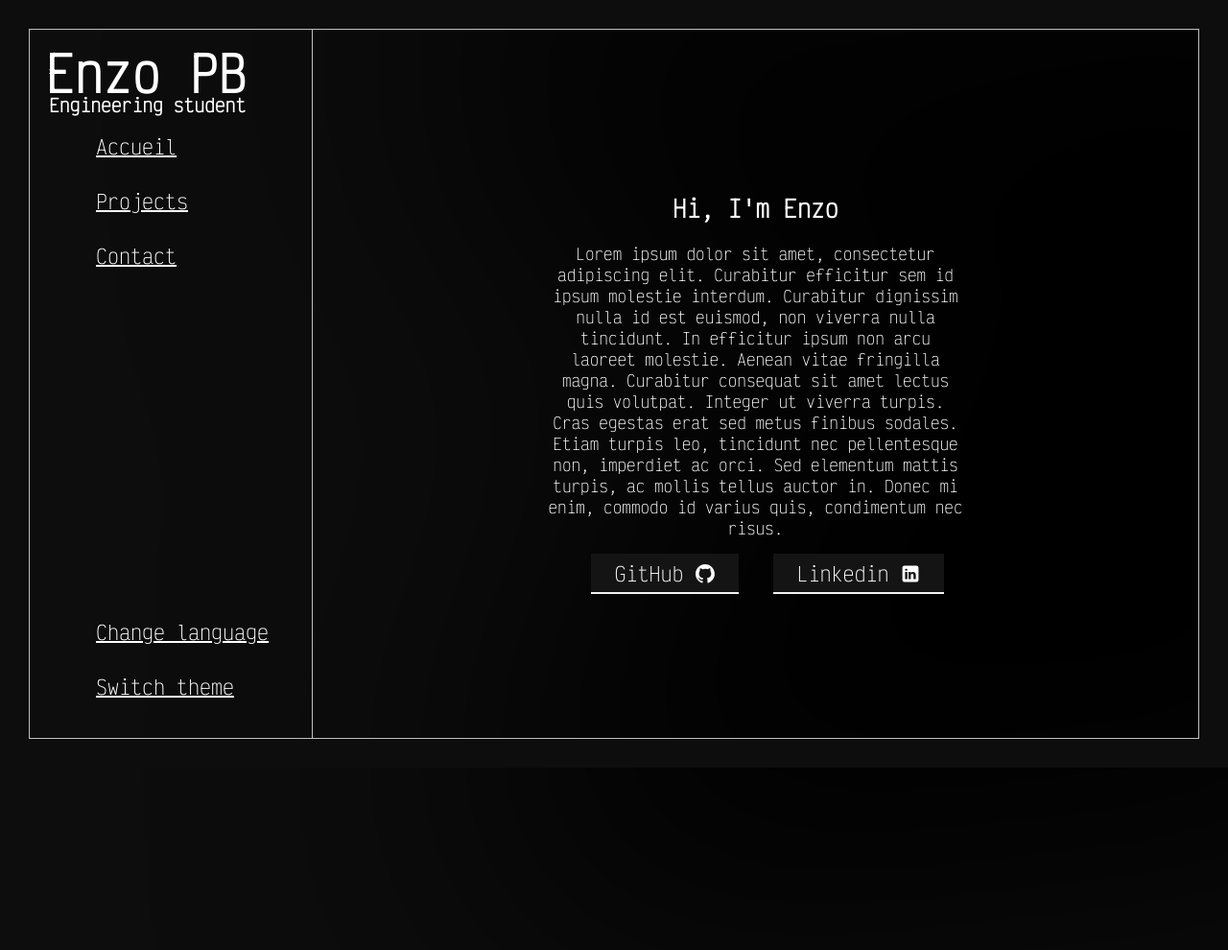
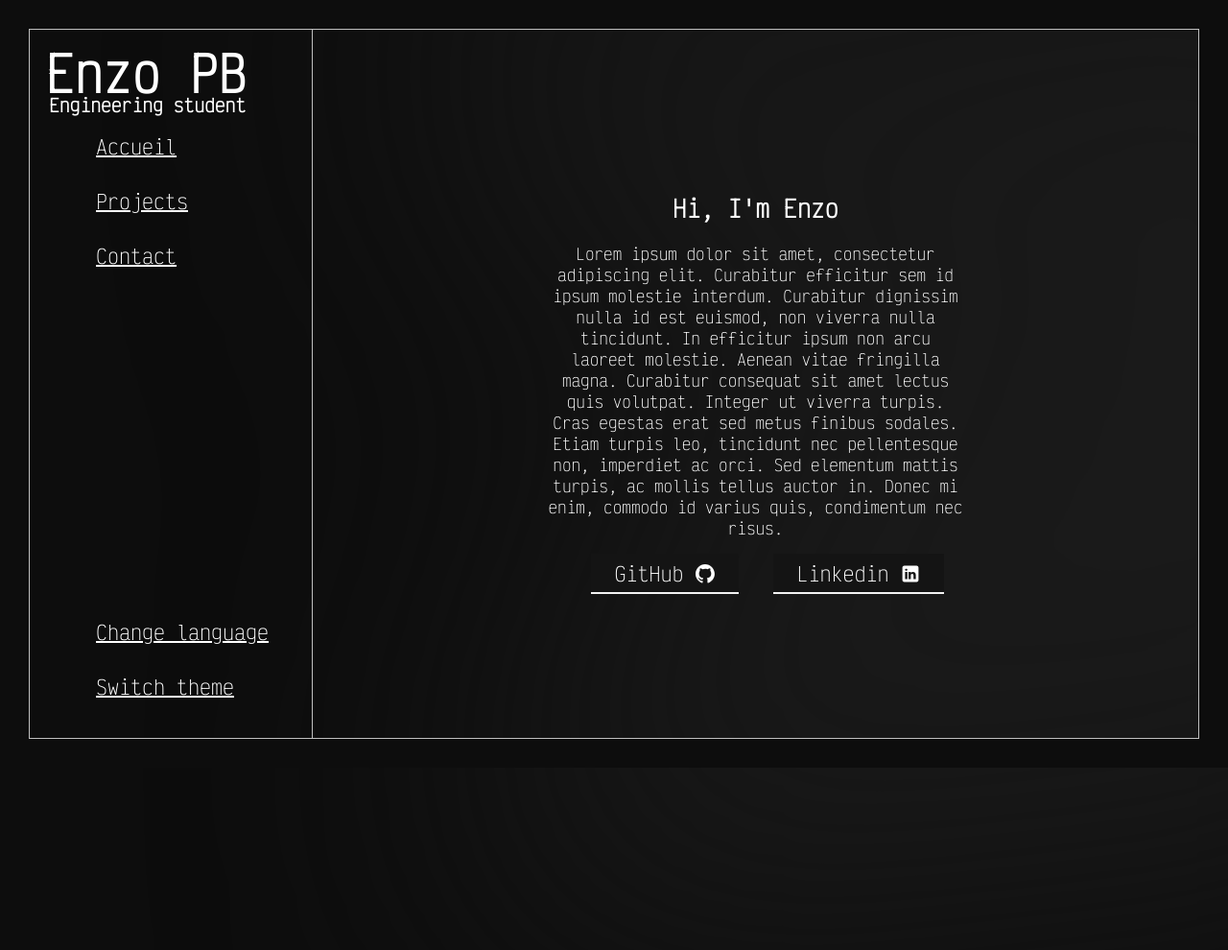
Before and after one commit to EnzoPB/portfolio, a Django app: page / in a window 1280 px wide; the page is wider, and only the part inside the window is pictured. Shown: that part at 96% size. Run offline with Django 4.2, Linux system fonts and the light colour scheme.

Commit message:
better particles color handling + static files config

```diff
--- a/enzopbme/settings.py
+++ b/enzopbme/settings.py
@@ -123,6 +123,7 @@ USE_TZ = True
 # https://docs.djangoproject.com/en/4.2/howto/static-files/
 
 STATIC_URL = 'static/'
+STATIC_ROOT = BASE_DIR / 'static/'
 
 # Default primary key field type
 # https://docs.djangoproject.com/en/4.2/ref/settings/#default-auto-field
--- a/portfolio/static/portfolio/css/_portfolio.sass
+++ b/portfolio/static/portfolio/css/_portfolio.sass
@@ -45,6 +45,7 @@ main
   animation: particles-fadein 4s
   width: 100%
   height: 100%
+  color: $dark
 
 header
   padding: 20px
--- a/portfolio/static/portfolio/css/main.css
+++ b/portfolio/static/portfolio/css/main.css
@@ -51,6 +51,7 @@ main {
   animation: particles-fadein 4s;
   width: 100%;
   height: 100%;
+  color: hsl(0, 0%, 10%);
 }
 
 header {
--- a/portfolio/static/portfolio/js/particles.js
+++ b/portfolio/static/portfolio/js/particles.js
@@ -16,6 +16,7 @@ class Particles {
     }
 
     update() {
+        ctx.fillStyle = window.getComputedStyle(canvas).color;
         // change the speed
         this.speedX += Math.floor(Math.random() * 3) - 1;
         this.speedY += Math.floor(Math.random() * 3) - 1;
@@ -67,7 +68,6 @@ var ctx;
 function init() {
     canvas = document.getElementById('particles');
     ctx = canvas.getContext('2d');
-    ctx.fillStyle = '#555';
     resetSize();
     window.requestAnimationFrame(draw);
     for (let i = 0; i < 10; i++) {
```
